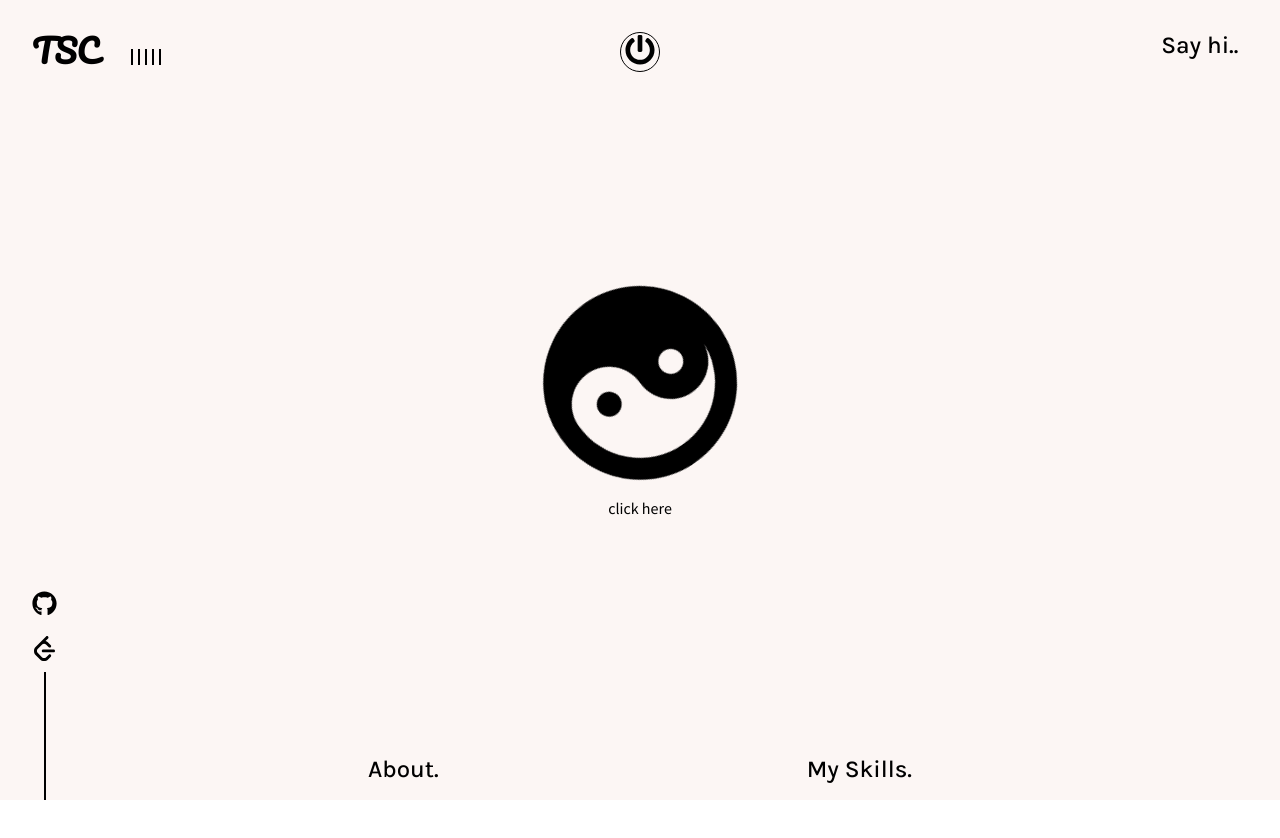
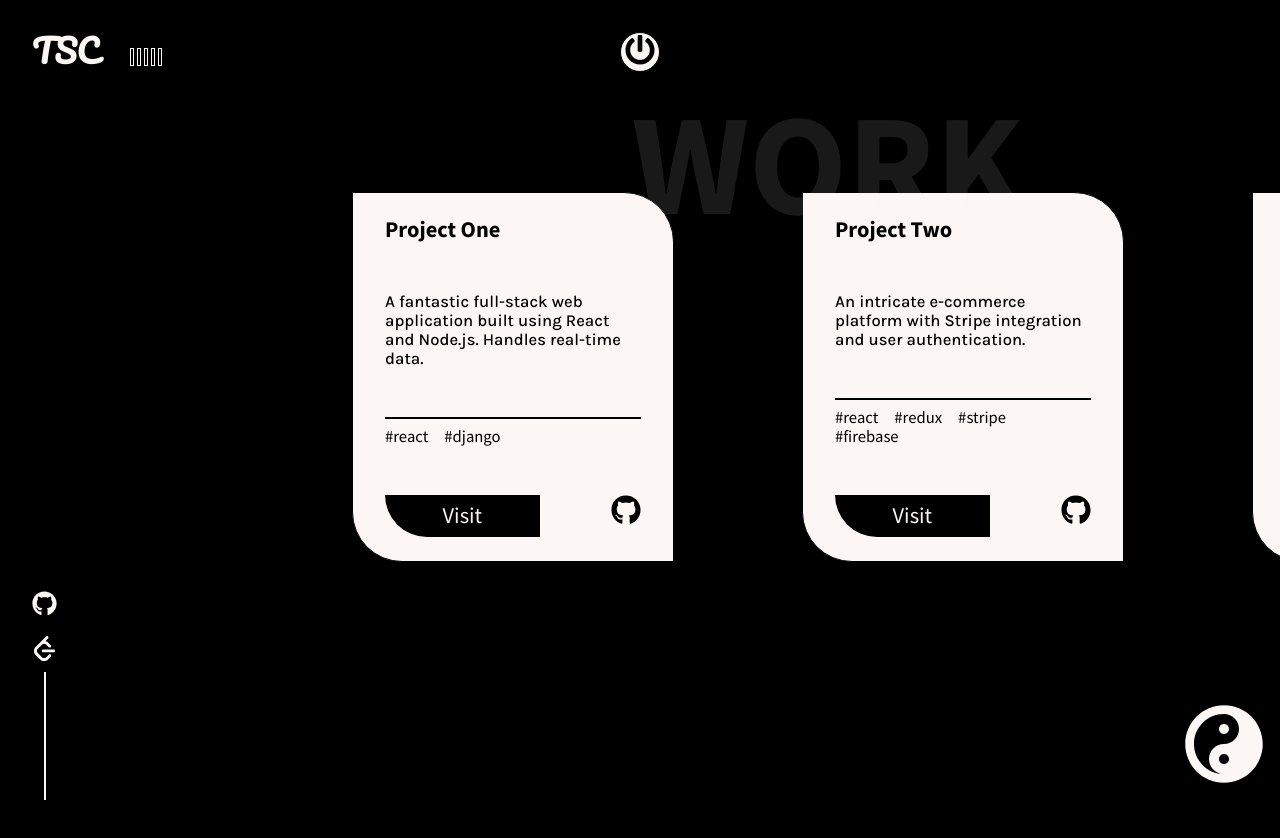
Before and after one commit to TusharxSingh/portfolio, a React (Create React App) app: page /work in a window 1280 px wide. Shown: the top 838 px of the page. Before the commit the page ends 800 px from the top, so only its background shows below. Built offline with nearby package versions, Linux system fonts and the light colour scheme.

Commit message:
Project section added

```diff
--- a/src/App.js
+++ b/src/App.js
@@ -9,6 +9,7 @@ import Main from "./components/Main";
 import AboutPage from "./components/AboutPage";
 
 import MySkillsPage from "./components/MySkillsPage";
+import WorkPage from "./components/WorkPage";
 import SoundBar from "./subComponents/SoundBar";
 
 function App() {
@@ -31,10 +32,7 @@ function App() {
             <Route path="/" element={<Main />} />
 
             <Route path="/about" element={<AboutPage />} />
-
-
-
-
+            <Route path="/work" element={<WorkPage />} />
 
             <Route path="/skills" element={<MySkillsPage />} />
             {/* Below is to catch all the other routes and send the user to main component,
--- a/src/components/Main.js
+++ b/src/components/Main.js
@@ -60,6 +60,15 @@ color: ${props => props.theme.text};
 text-decoration: none;
 z-index:1;
 `
+const WORK = styled(NavLink)`
+color: ${props => props.click ? props.theme.body : props.theme.text};
+position: absolute;
+top: 50%;
+left: calc(1rem + 2vw);
+transform: translate(-50%, -50%) rotate(-90deg) ;
+text-decoration: none;
+z-index:1;
+`
 
 const rotate = keyframes`
 from{
@@ -72,8 +81,8 @@ to{
 
 const Center = styled.button`
 position: absolute;
-top: ${props => props.click ? '85%' :'50%'  };
-left: ${props => props.click ? '92%' :'50%'  };
+top: ${props => props.click ? '85%' : '50%'};
+left: ${props => props.click ? '92%' : '50%'};
 transform: translate(-50%,-50%);
 border: none;
 outline: none;
@@ -91,7 +100,7 @@ transition: all 1s ease;
 }
 
 &>:last-child{
-    display: ${props => props.click ? 'none' :'inline-block'  };
+    display: ${props => props.click ? 'none' : 'inline-block'};
     padding-top: 1rem;
 }
 `
@@ -117,49 +126,65 @@ const Main = () => {
 
     return (
         <MainContainer>
-         <DarkDiv   click={click}/>
+            <DarkDiv click={click} />
             <Container>
                 <PowerButton />
-            <LogoComponent theme={click ? 'dark' :'light'}/>
-            <SocialIcons theme={click ? 'dark' :'light'} />
+                <LogoComponent theme={click ? 'dark' : 'light'} />
+                <SocialIcons theme={click ? 'dark' : 'light'} />
 
                 <Center click={click}>
-                <YinYang  onClick={()=> handleClick()} width={click ? 120 : 200} height={click ? 120 : 200} fill='currentColor' />
+                    <YinYang onClick={() => handleClick()} width={click ? 120 : 200} height={click ? 120 : 200} fill='currentColor' />
                     <span>click here</span>
                 </Center>
 
                 <Contact target="_blank" href="mailto:tusharsinghchauhan1123@gmail.com">
                     <motion.h2
                         initial={{
-                    y:-200,
-                    transition: { type:'spring', duration: 1.5, delay:1}
+                            y: -200,
+                            transition: { type: 'spring', duration: 1.5, delay: 1 }
                         }}
                         animate={{
-                    y:0,
-                    transition: { type:'spring', duration: 1.5, delay:1}
+                            y: 0,
+                            transition: { type: 'spring', duration: 1.5, delay: 1 }
                         }}
-                whileHover={{scale: 1.1}}
-                whileTap={{scale: 0.9}}
+                        whileHover={{ scale: 1.1 }}
+                        whileTap={{ scale: 0.9 }}
 
                     >
                         Say hi..
                     </motion.h2>
                 </Contact>
+                <WORK to="/work" click={+click}>
+                    <motion.h2
+                        initial={{
+                            y: -200,
+                            transition: { type: 'spring', duration: 1.5, delay: 1 }
+                        }}
+                        animate={{
+                            y: 0,
+                            transition: { type: 'spring', duration: 1.5, delay: 1 }
+                        }}
+                        whileHover={{ scale: 1.1 }}
+                        whileTap={{ scale: 0.9 }}
+                    >
+                        Work.
+                    </motion.h2>
+                </WORK>
 
 
                 <BottomBar>
                     <ABOUT to="/about" click={+click}>
                         <motion.h2
                             initial={{
-                    y:200,
-                    transition: { type:'spring', duration: 1.5, delay:1}
+                                y: 200,
+                                transition: { type: 'spring', duration: 1.5, delay: 1 }
                             }}
                             animate={{
-                    y:0,
-                    transition: { type:'spring', duration: 1.5, delay:1}
+                                y: 0,
+                                transition: { type: 'spring', duration: 1.5, delay: 1 }
                             }}
-                 whileHover={{scale: 1.1}}
-                whileTap={{scale: 0.9}}
+                            whileHover={{ scale: 1.1 }}
+                            whileTap={{ scale: 0.9 }}
                         >
                             About.
                         </motion.h2>
@@ -167,15 +192,15 @@ const Main = () => {
                     <SKILLS to="/skills">
                         <motion.h2
                             initial={{
-                    y:200,
-                    transition: { type:'spring', duration: 1.5, delay:1}
+                                y: 200,
+                                transition: { type: 'spring', duration: 1.5, delay: 1 }
                             }}
                             animate={{
-                    y:0,
-                    transition: { type:'spring', duration: 1.5, delay:1}
+                                y: 0,
+                                transition: { type: 'spring', duration: 1.5, delay: 1 }
                             }}
-                 whileHover={{scale: 1.1}}
-                whileTap={{scale: 0.9}}
+                            whileHover={{ scale: 1.1 }}
+                            whileTap={{ scale: 0.9 }}
                         >
                             My Skills.
                         </motion.h2>
@@ -184,7 +209,7 @@ const Main = () => {
                 </BottomBar>
 
             </Container>
-            {click ? <Intro click={click} /> : null }
+            {click ? <Intro click={click} /> : null}
         </MainContainer>
     )
 }
--- /dev/null
+++ b/src/components/WorkPage.js
@@ -0,0 +1,104 @@
+import React, { useEffect, useRef } from 'react'
+import styled, { ThemeProvider } from 'styled-components'
+import { DarkTheme } from './Themes';
+import { motion } from 'framer-motion';
+
+import LogoComponent from '../subComponents/LogoComponent';
+import SocialIcons from '../subComponents/SocialIcons';
+import PowerButton from '../subComponents/PowerButton';
+
+import { Work } from '../data/WorkData';
+import Card from '../subComponents/Card';
+import { YinYang } from './AllSvgs';
+import BigTitlte from '../subComponents/BigTitlte';
+
+const Box = styled.div`
+background-color: ${props => props.theme.body};
+height:400vh;
+position: relative;
+display: flex;
+align-items: center;
+`
+
+const Main = styled(motion.ul)`
+position: fixed;
+top: 12rem;
+left:calc(10rem + 15vw);
+height: 40vh;
+display: flex;
+
+color:white;
+`
+const Rotate = styled.span`
+display:block;
+position: fixed;
+right:1rem;
+bottom: 1rem;
+width: 80px;
+height: 80px;
+z-index:1;
+`
+
+
+// Framer-motion Configuration
+const container = {
+    hidden: { opacity: 0 },
+    show: {
+        opacity: 1,
+        transition: {
+            staggerChildren: 0.5,
+            duration: 0.5,
+        }
+    }
+}
+
+const WorkPage = () => {
+
+    const ref = useRef(null);
+    const yinyang = useRef(null);
+
+    useEffect(() => {
+        let element = ref.current;
+
+        const rotate = () => {
+            element.style.transform = `translateX(${-window.pageYOffset}px)`
+            return (yinyang.current.style.transform =
+                'rotate(' + -window.pageYOffset + 'deg)')
+        }
+
+        window.addEventListener('scroll', rotate)
+        return () => {
+            window.removeEventListener('scroll', rotate);
+        }
+    }, [])
+
+
+    return (
+        <ThemeProvider theme={DarkTheme}>
+            <Box>
+
+                <LogoComponent theme='dark' />
+                <SocialIcons theme='dark' />
+                <PowerButton />
+
+                <Main ref={ref} variants={container} initial='hidden' animate='show'  >
+                    {
+                        Work.map(d =>
+                            <Card key={d.id} data={d} />
+                        )
+                    }
+                </Main>
+                <Rotate ref={yinyang}>
+                    <YinYang width={80} height={80} fill={DarkTheme.text} />
+                </Rotate>
+
+                <BigTitlte text="WORK" top='10%' right="20%" />
+
+            </Box>
+
+        </ThemeProvider>
+
+    )
+}
+
+export default WorkPage
--- /dev/null
+++ b/src/data/WorkData.js
@@ -0,0 +1,56 @@
+export const Work = [
+    {
+        id:1,
+        name:"Project One",
+        description:"A fantastic full-stack web application built using React and Node.js. Handles real-time data.",
+        tags:["react","django"],
+
+        demo:"https://ai-scraper-five.vercel.app/",
+        github:"https://github.com/TusharxSingh/Lyftr"
+    },
+    {
+        id:2,
+        name:"Project Two",
+        description:"An intricate e-commerce platform with Stripe integration and user authentication.",
+        tags:["react","redux","stripe","firebase"],
+
+        demo:"https://example.com/demo2",
+        github:"https://github.com/your-username/project-two"
+    },
+    {
+        id:3,
+        name:"Project Three",
+        description:"A sleek portfolio website designed with styled-components and framer-motion.",
+        tags:["react","styled-components","framer-motion"],
+
+        demo:"https://example.com/demo3",
+        github:"https://github.com/your-username/project-three"
+    },
+    {
+        id:4,
+        name:"Project Four",
+        description:"An automated web scraper that summarizes daily news using Python and Natural Language Processing.",
+        tags:["python","beautifulsoup","nlp","automation"],
+
+        demo:"https://example.com/demo4",
+        github:"https://github.com/your-username/project-four"
+    },
+    {
+        id:5,
+        name:"Project Five",
+        description:"A mobile-first progressive web app (PWA) that tracks daily fitness goals and routines.",
+        tags:["react","pwa","service-worker","fitness"],
+
+        demo:"https://example.com/demo5",
+        github:"https://github.com/your-username/project-five"
+    },
+    {
+        id:6,
+        name:"Project Six",
+        description:"A real-time chat application using WebSockets, featuring multiple channels and direct messaging.",
+        tags:["socket.io","react","express","chat"],
+
+        demo:"https://example.com/demo6",
+        github:"https://github.com/your-username/project-six"
+    }
+]
```
Lines whose indentation alone changed are shown as unchanged.
